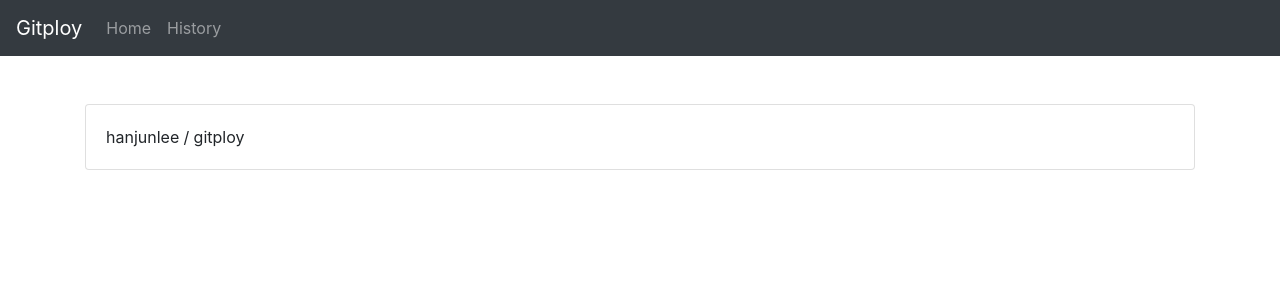
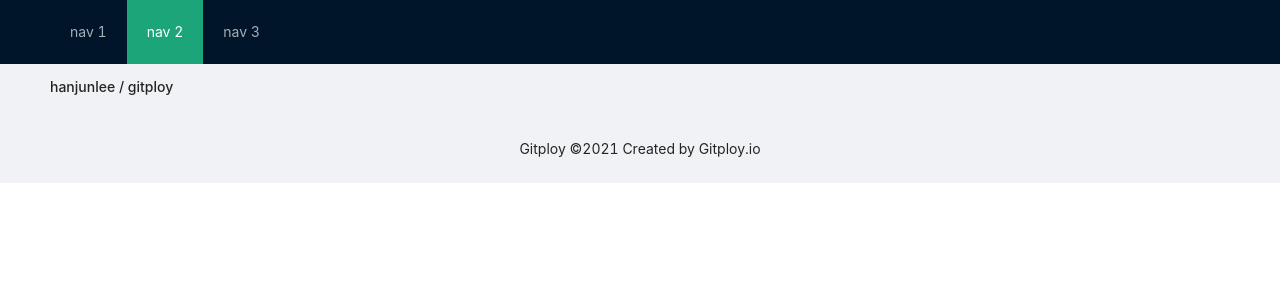
Before and after one commit to gitploy-io/gitploy, a React (Create React App) app in the folder ui/: page / in a window 1280 px wide. Shown: the top 300 px of the page. Built offline with nearby package versions, Linux system fonts and the light colour scheme.

Commit message:
feat: uninstall react-bootstrap

```diff
--- a/ui/craco.config.js
+++ b/ui/craco.config.js
@@ -1,3 +1,5 @@
+const CracoLessPlugin = require('craco-less');
+
 module.exports = {
   plugins: [
     {
--- a/ui/package.json
+++ b/ui/package.json
@@ -16,7 +16,6 @@
     "bootstrap": "^4.6.0",
     "craco-less": "^1.17.1",
     "react": "^17.0.2",
-    "react-bootstrap": "^1.6.0",
     "react-dom": "^17.0.2",
     "react-redux": "^7.2.4",
     "react-scripts": "4.0.3",
--- a/ui/src/components/RepoList.tsx
+++ b/ui/src/components/RepoList.tsx
@@ -1,5 +1,5 @@
 import { Component } from "react"
-import { Card } from 'react-bootstrap'
+import { List } from 'antd'
 
 import { Repo } from '../models'
 
@@ -10,15 +10,17 @@ export interface RepoListProps {
 export default class RepoList extends Component<RepoListProps> {
     render() {
         return (
-            <div>
-                {this.props.repos.map((repo, index) => {
-                return <Card key={index} className="mb-3">
-                        <Card.Body >
-                            <p className="mb-0">{repo.namespace} / {repo.name} </p>
-                        </Card.Body>
-                    </Card>
-                })}
-            </div>
+            <List
+                itemLayout="horizontal"
+                dataSource={this.props.repos}
+                renderItem={repo => (
+                  <List.Item>
+                    <List.Item.Meta
+                      title={<a href="https://ant.design">{repo.namespace} / {repo.name}</a>}
+                    />
+                  </List.Item>
+                )}
+            />
         )
     }
 }
--- a/ui/src/views/Home.tsx
+++ b/ui/src/views/Home.tsx
@@ -20,7 +20,7 @@ interface HomeProps {
     listRepos(q: string, page: number, perPage: number): void
 }
 
-export default class Home extends Component<HomeProps> {
+export default class Home extends Component {
     render() {
         return (
             <Main >
--- a/ui/src/views/Main.tsx
+++ b/ui/src/views/Main.tsx
@@ -1,26 +1,27 @@
 import { Component } from 'react';
-import { Navbar, Nav, Container } from 'react-bootstrap'
+import { Layout, Menu } from 'antd';
+
+const { Header, Content, Footer } = Layout;
 
 export default class Main extends Component {
     render() {
         return (
-            <div>
-                <div>
-                    <Navbar bg="dark" variant="dark" expand="lg">
-                      <Navbar.Brand href="/">Gitploy</Navbar.Brand>
-                      <Navbar.Toggle aria-controls="basic-navbar-nav" />
-                      <Navbar.Collapse id="basic-navbar-nav">
-                        <Nav className="mr-auto">
-                          <Nav.Link href="/">Home</Nav.Link>
-                          <Nav.Link href="/history">History</Nav.Link>
-                        </Nav>
-                      </Navbar.Collapse>
-                    </Navbar>
-                </div>
-                <Container className="mt-5">
-                    {this.props.children}
-                </Container>
-            </div>
+            <Layout className="layout">
+                    <Header>
+                    <div className="logo" />
+                    <Menu theme="dark" mode="horizontal" defaultSelectedKeys={['2']}>
+                        <Menu.Item key="1">nav 1</Menu.Item>
+                        <Menu.Item key="2">nav 2</Menu.Item>
+                        <Menu.Item key="3">nav 3</Menu.Item>
+                    </Menu>
+                </Header>
+                <Content style={{ padding: '0 50px' }}>
+                    <div>
+                        {this.props.children}
+                    </div>
+                </Content>
+                <Footer style={{ textAlign: 'center' }}>Gitploy ©2021 Created by Gitploy.io </Footer>
+            </Layout>
         )
     }
 }
```
Also changed, not shown: 1 other file (tests, documents, lock files or other folders).
